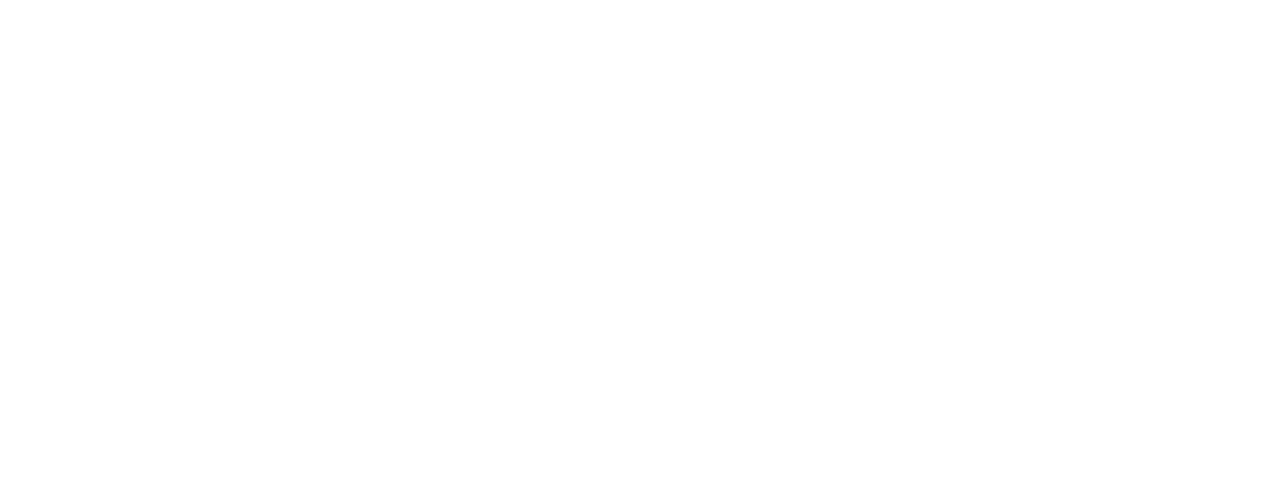
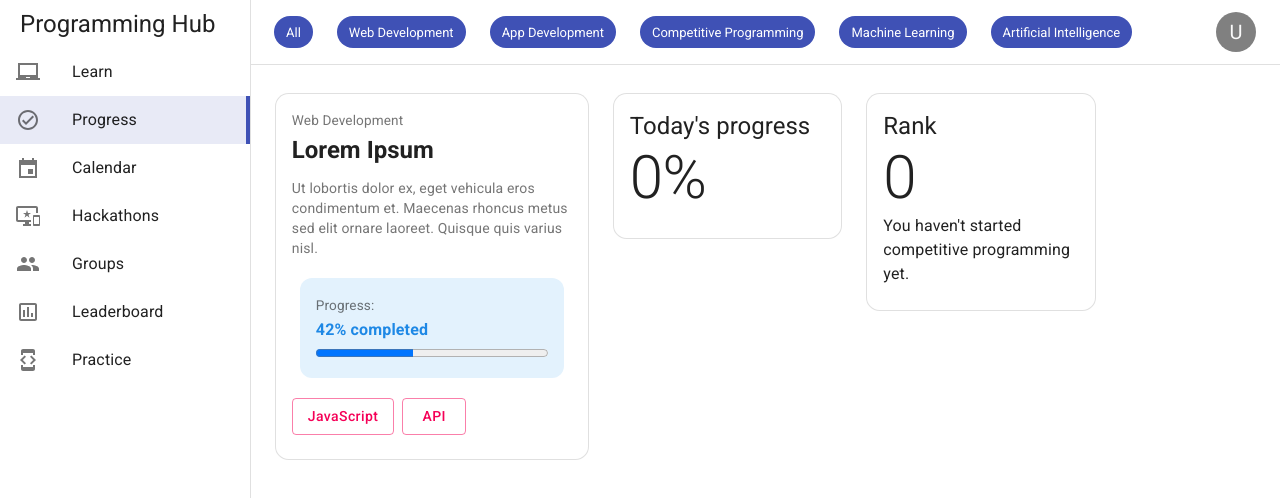
Before and after one commit to Taha-001/ProgrammingHub_FrontEnd, a React (Create React App) app: page /progress in a window 1280 px wide. Shown: the top 498 px of the page. Built offline with nearby package versions, Linux system fonts and the light colour scheme.

Commit message:
added progress page

```diff
--- a/package.json
+++ b/package.json
@@ -13,6 +13,7 @@
     "@testing-library/user-event": "^12.8.3",
     "react": "^17.0.2",
     "react-dom": "^17.0.2",
+    "react-masonry-css": "^1.0.16",
     "react-redux": "^7.2.5",
     "react-router-dom": "^5.3.0",
     "react-scripts": "4.0.3",
--- a/src/App.js
+++ b/src/App.js
@@ -5,18 +5,19 @@
 import SignUpPage from "./components/SignUpPage";
 import Learn from "./components/Learn";
 import Groups from "./components/Groups";
+import ProgressPage from "./components/ProgressPage";
 
 function App() {
   return (
     <Fragment>
       <BrowserRouter>
-      <Switch>
-      <Route exact path="/" component={LoginPage} />
-      {/* <LoginPage /> */}
-      <Route path="/signup" component={SignUpPage} />
-      <Route path="/learn" component={Learn} />
-      <Route path="/groups" component={Groups}/>
-      </Switch>
+        <Switch>
+          <Route exact path="/" component={LoginPage} />
+          <Route path="/signup" component={SignUpPage} />
+          <Route path="/learn" component={Learn} />
+          <Route path="/groups" component={Groups} />
+          <Route path="/progress" component={ProgressPage} />
+        </Switch>
       </BrowserRouter>
     </Fragment>
   );
--- /dev/null
+++ b/src/components/ProgressPage.js
@@ -0,0 +1,138 @@
+import React from "react";
+import SideDrawer from "./SideDrawer";
+import TopNavigationBar from "./TopNavigationBar";
+import { drawerWidth } from "./SideDrawer";
+import {
+  Grid,
+  makeStyles,
+  Card,
+  CardContent,
+  Typography,
+  Button,
+} from "@material-ui/core";
+import { blue } from "@material-ui/core/colors";
+const completed = 42;
+const useStyles = makeStyles({
+  gridContainer: {
+    width: `calc(100% - ${drawerWidth}px)`,
+    marginLeft: "auto",
+    marginTop: "1rem",
+    marginRight: "0.2rem",
+    paddingLeft: "1rem",
+  },
+  type: {
+    fontSize: "0.85rem",
+  },
+  courseName: {
+    fontWeight: "bold",
+    marginBottom: "0.75rem",
+    marginTop: "0.25rem",
+  },
+  btn: {
+    textTransform: "none",
+    marginRight: "0.5rem",
+  },
+  progressCard: {
+    backgroundColor: blue[50],
+    padding: "1rem",
+    borderRadius: "0.75rem",
+    margin: "1.25rem 0.5rem",
+  },
+  completedText: {
+    color: blue[600],
+    fontWeight: "bold",
+  },
+  progressBar: {
+    // backgroundColor: "rgb(234, 233, 227)",
+    // borderRadius: "2px",
+    // height:"5px",
+    width: "100%",
+  },
+  card:{
+    borderRadius:"0.85rem",
+  }
+});
+
+const ProgressPage = () => {
+  const classes = useStyles();
+  return (
+    <div>
+      <TopNavigationBar />
+      <Grid container className={classes.gridContainer} spacing={3}>
+        <Grid item md={4}>
+          <Card elevation={0} variant="outlined" className={classes.card}>
+            <CardContent>
+              <Typography color="textSecondary" className={classes.type}>
+                Web Development
+              </Typography>
+              <Typography
+                variant="h5"
+                component="h1"
+                className={classes.courseName}
+              >
+                Lorem Ipsum
+              </Typography>
+              <Typography variant="body2" component="p" color="textSecondary">
+                Ut lobortis dolor ex, eget vehicula eros condimentum et.
+                Maecenas rhoncus metus sed elit ornare laoreet. Quisque quis
+                varius nisl.
+              </Typography>
+              <div className={classes.progressCard}>
+                <Typography
+                  variant="subtitle1"
+                  color="textSecondary"
+                  className={classes.type}
+                >
+                  Progress:
+                </Typography>
+                <Typography className={classes.completedText}>
+                  {completed}% completed
+                </Typography>
+                <progress
+                  min="0"
+                  max="100"
+                  value={completed}
+                  className={classes.progressBar}
+                ></progress>
+              </div>
+              <Button
+                variant="outlined"
+                color="secondary"
+                className={classes.btn}
+              >
+                JavaScript
+              </Button>
+              <Button
+                variant="outlined"
+                color="secondary"
+                className={classes.btn}
+              >
+                API
+              </Button>
+            </CardContent>
+          </Card>
+        </Grid>
+        <Grid item spacing={3} md={3}>
+          <Card elevation={0} variant="outlined" className={classes.card}>
+            <CardContent>
+              <Typography variant="h5">Today's progress</Typography>
+              <Typography variant="h2">0%</Typography>
+            </CardContent>
+          </Card>
+        </Grid>
+        <Grid item spacing={3} md={3}>
+          <Card elevation={0} variant="outlined" className={classes.card}>
+            <CardContent>
+              <Typography variant="h5">Rank</Typography>
+              <Typography variant="h2">0</Typography>
+              <Typography variant="body1">You haven't started competitive programming yet.</Typography>
+            </CardContent>
+          </Card>
+        </Grid>
+      </Grid>
+      <SideDrawer />
+    </div>
+  );
+};
+
+export default ProgressPage;
--- a/src/components/TopNavigationBar.js
+++ b/src/components/TopNavigationBar.js
@@ -22,17 +22,23 @@
     {
       name: "All",
     },
+    // {
+    //   name: "Design",
+    // },
     {
-      name: "Design",
+      name: "Web Development",
     },
     {
-      name: "Web Dev",
+      name: "App Development",
     },
     {
-      name: "App Dev",
+      name: "Competitive Programming",
     },
     {
-      name: "Programming",
+      name: "Machine Learning",
+    },
+    {
+      name: "Artificial Intelligence",
     },
   ];
   const classes = useStyles();
```
Also changed, not shown: 1 other file (tests, documents, lock files or other folders).
